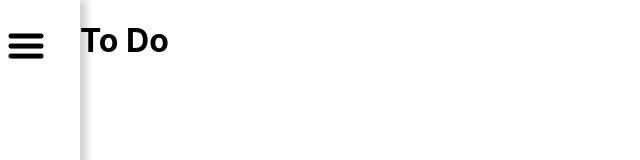
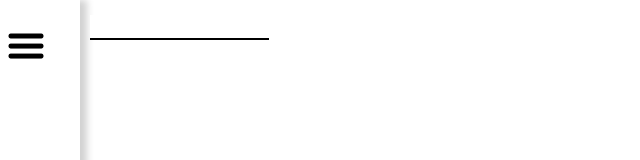
Before and after one commit to kahbernardo/todoApp, a React (Create React App) app in the folder todo-frontend/: page /todo in a window 1280 px wide. Shown: the top 160 px of the page, without its empty margins (0-640 px from the left). Built offline with nearby package versions, Linux system fonts and the light colour scheme.

Commit message:
default input

```diff
--- /dev/null
+++ b/todo-frontend/src/components/input/index.jsx
@@ -0,0 +1,19 @@
+import React from 'react'
+import * as ST from './styles'
+
+const Input = ({ change, placeholder, title }) => {
+
+  return (
+    <ST.InputContainer>
+      <ST.InputTitle>
+        {title}
+      </ST.InputTitle>
+      <ST.Input
+        onChange={change}
+        placeholder={placeholder}
+      />
+    </ST.InputContainer>
+  )
+}
+
+export default Input
--- a/todo-frontend/src/components/input/styles.js
+++ b/todo-frontend/src/components/input/styles.js
@@ -1,5 +1,36 @@
 import styled from 'styled-components'
+import theme from '../../sets'
 
-export const MenuContainer = styled.div`
+export const InputContainer = styled.div`
+  display:flex;
+  height:fit-content;
+  min-height:40px;
+  width:fit-content;
+  margin:10px;
+  position:relative;
+  padding:5px 0 0 0;
+  flex-direction:column;
+  border-radius:5px;
+`;
+export const InputTitle = styled.div`
+  display:flex;
+  width:fit-content;
+  height:fit-content;
+  font-size:12px;
+  margin:bottom:5px;
+  color:${theme.colors.black}
+`;
 
+export const Input = styled.input`
+  border:none;
+  border-bottom:2px solid ${theme.colors.black};
+  outline:none;
+  height:17px;
+  line-height:40px;
+  padding:5px 0 1px 2px;
+  &:focus {
+    border:none;
+    height:19px;
+    border-bottom:2px solid ${theme.colors.clean.grey};
+  }
 `;
--- a/todo-frontend/src/views/todo/index.jsx
+++ b/todo-frontend/src/views/todo/index.jsx
@@ -1,13 +1,14 @@
 import React, { Component } from 'react';
 import * as ST from './styles'
 import SideMenu from '../../components/sideMenu';
+import Input from '../../components/input';
 
 const ToDo = () => {
 
   return (
     <ST.Container>
       <SideMenu />
-      <h1>To Do</h1>
+      <Input />
     </ST.Container>
   )
 }
```
Also changed, not shown: todo-frontend/src/components/input/input.jsx (deleted, +0 -13 lines).
